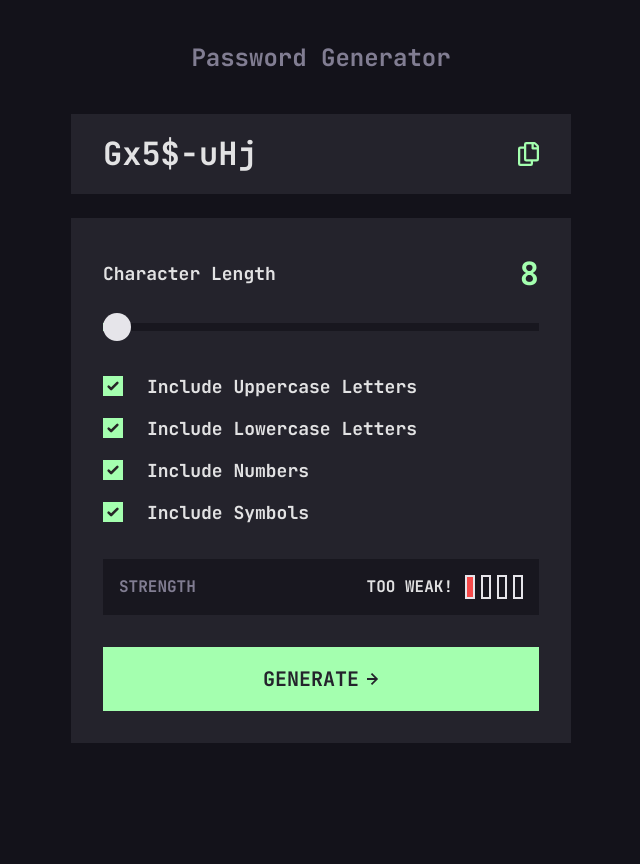
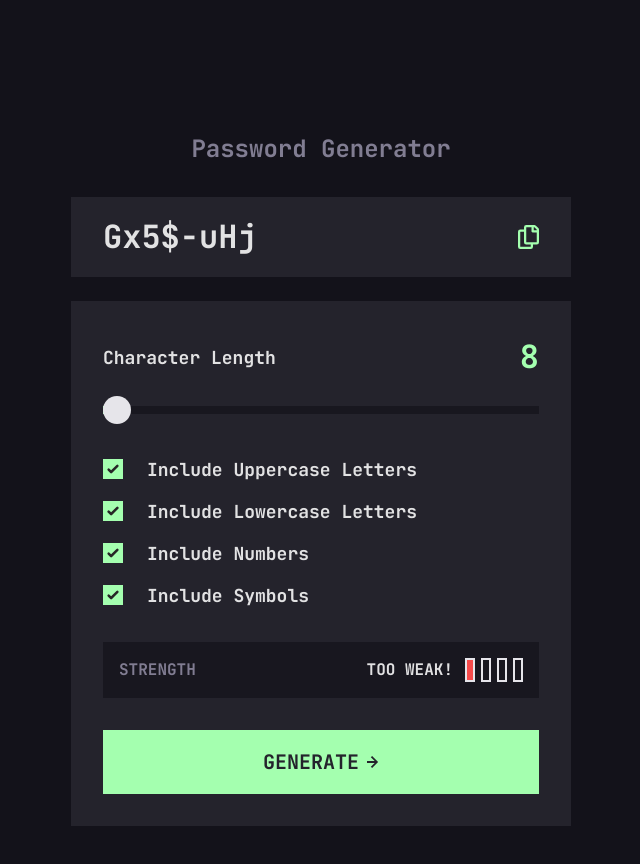
Before and after one commit to mgrevious/fem-password-generator-app, a React (Vite) app: page / in a window 1280 px wide. Shown: the top 864 px of the page, without its empty margins (319-959 px from the left). Before the commit the page ends 800 px from the top, so only its background shows below. Built offline with nearby package versions, Linux system fonts and the light colour scheme.

Commit message:
Added fixed margin top to app

```diff
--- a/src/App.tsx
+++ b/src/App.tsx
@@ -6,9 +6,9 @@ function App() {
   return (
     <AppProvider>
       <div className="container w-full sm:max-w-[540px] mx-auto min-h-screen">
-        <div className="flex flex-col justify-center items-center mx-5 min-h-screen">
+        <div className="flex flex-col mt-[66px] sm:mt-[133px] items-center mx-5 min-h-screen">
           <header className="w-full">
-            <h1 className="text-2xl text-light-gray mb-10 text-center">
+            <h1 className="text-2xl text-light-gray mb-8 text-center">
               Password Generator
             </h1>
           </header>
```
